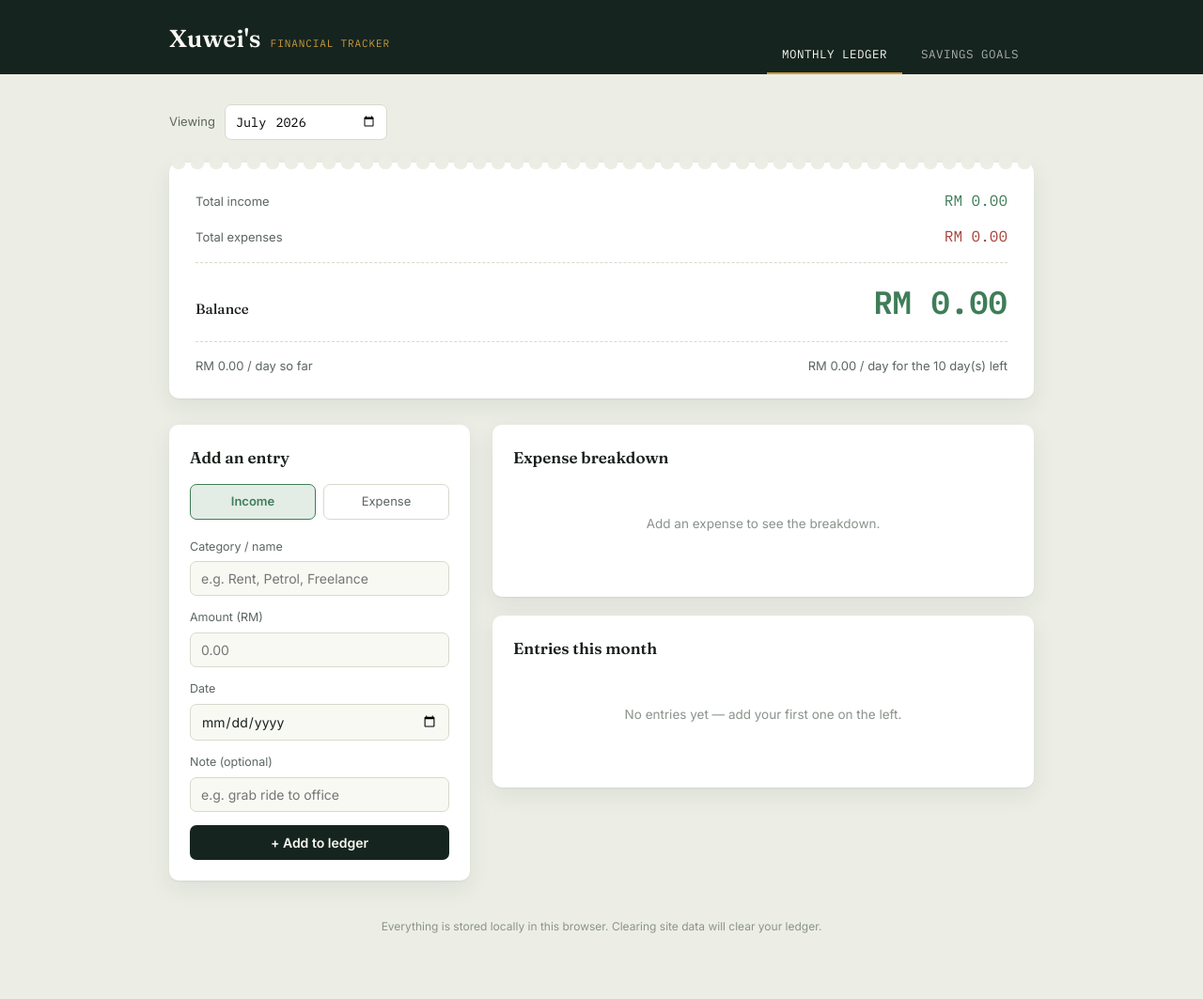
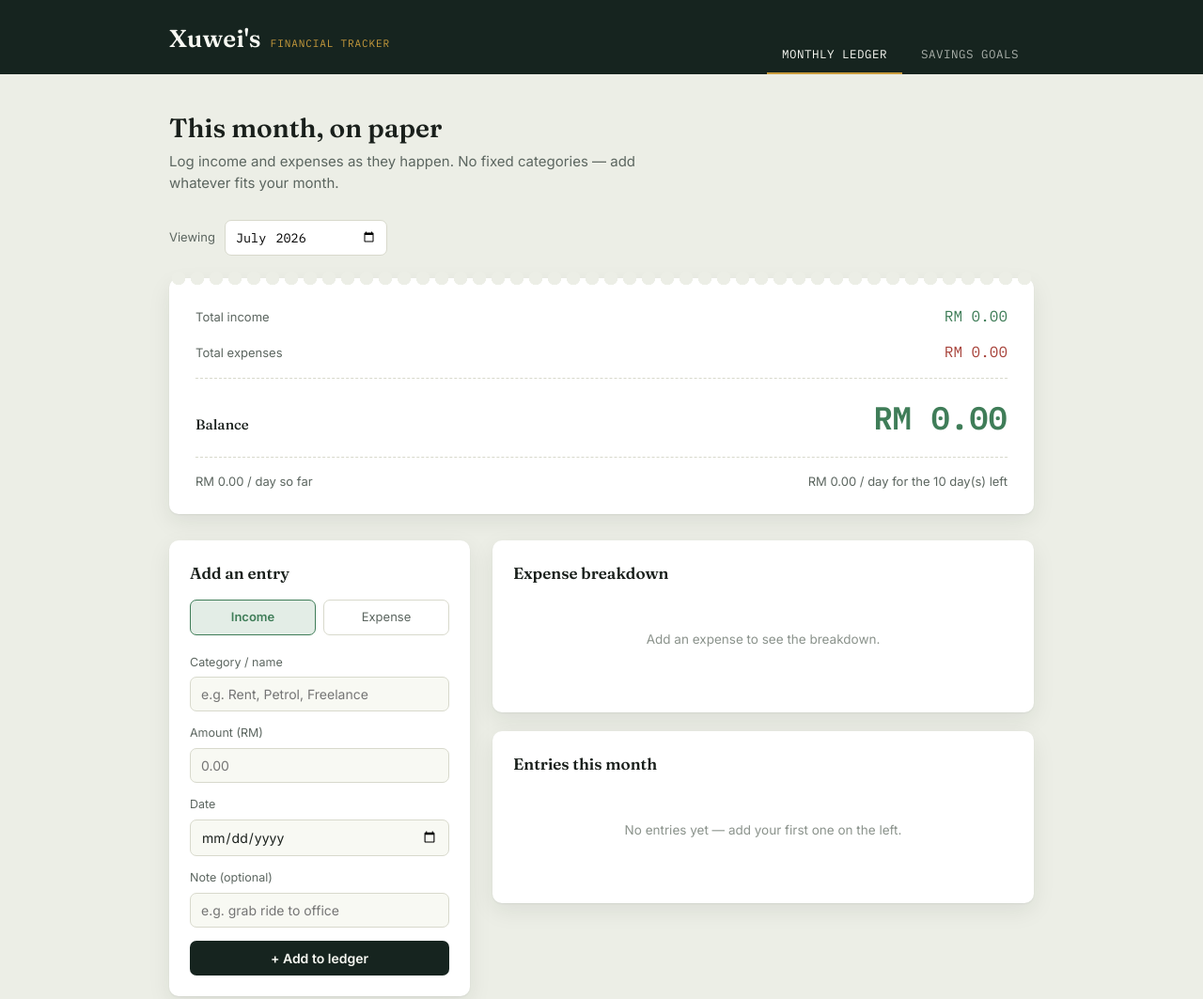
Before and after one commit to Twei-02/xuwei-financial, a plain HTML site: page index.html in a window 1280 px wide. Shown: the top 1063 px of the page at 94% size. Drawn offline with Linux system fonts and the light colour scheme.

Commit message:
Update index.html

```diff
--- a/index.html
+++ b/index.html
@@ -24,7 +24,11 @@
     </nav>
   </div>
 </header>
+
 <main class="shell">
+  <h1 class="page-title">This month, on paper</h1>
+  <p class="page-lede">Log income and expenses as they happen. No fixed categories — add whatever fits your month.</p>
+
   <div class="month-picker">
     <label for="month-select" class="receipt-label">Viewing</label>
     <input type="month" id="month-select" />
```
